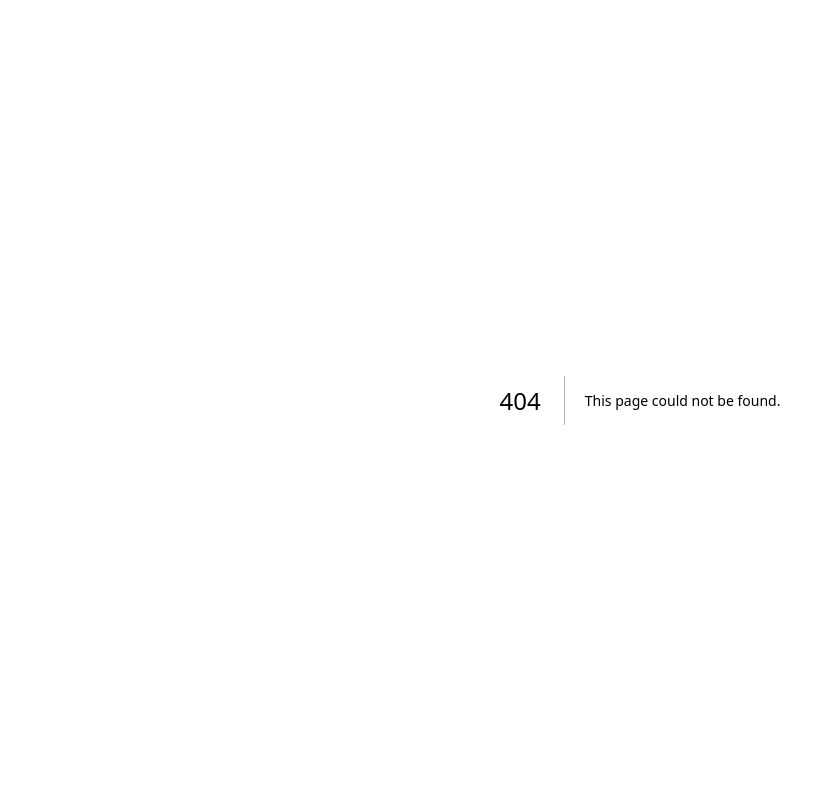
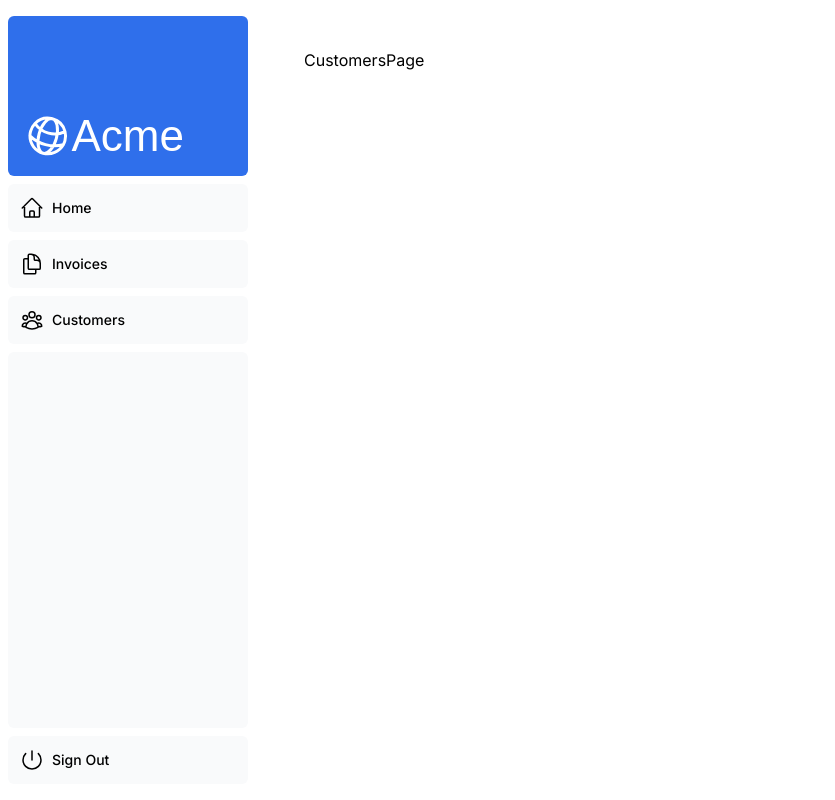
Before and after one commit to tesfaTMH/nextjs-dashboard, a Next.js app: page /dashboard/customers in a window 1280 px wide. Before the commit this address had no page. Shown: the whole page, without its empty margins (0-835 px from the left). Built offline with nearby package versions, Linux system fonts and the light colour scheme; a web font is replaced by a local one.

Commit message:
Create dashboard layout and pages for customers and invoices

```diff
--- /dev/null
+++ b/app/dashboard/customers/page.tsx
@@ -0,0 +1,7 @@
+import React from "react";
+
+const CustomersPage = () => {
+  return <div>CustomersPage</div>;
+};
+
+export default CustomersPage;
--- /dev/null
+++ b/app/dashboard/invoices/page.tsx
@@ -0,0 +1,7 @@
+import React from "react";
+
+const InvoicesPage = () => {
+  return <div>InvoicesPage</div>;
+};
+
+export default InvoicesPage;
--- /dev/null
+++ b/app/dashboard/layout.tsx
@@ -0,0 +1,15 @@
+import React, { ReactNode } from "react";
+import SideNav from "../ui/dashboard/sidenav";
+
+const LayoutDashboard = ({ children }: { children: ReactNode }) => {
+  return (
+    <div className="flex flex-col md:flex-row md:overflow-hidden h-screen">
+      <div className="flex-none w-full md:w-64">
+        <SideNav />
+      </div>
+      <div className="flex-grow p-6 md:p-12 md:overflow-y-auto">{children}</div>
+    </div>
+  );
+};
+
+export default LayoutDashboard;
--- /dev/null
+++ b/app/dashboard/page.tsx
@@ -0,0 +1,7 @@
+import React from "react";
+
+const DashboardPage = () => {
+  return <div>Dashboard Page</div>;
+};
+
+export default DashboardPage;
```
